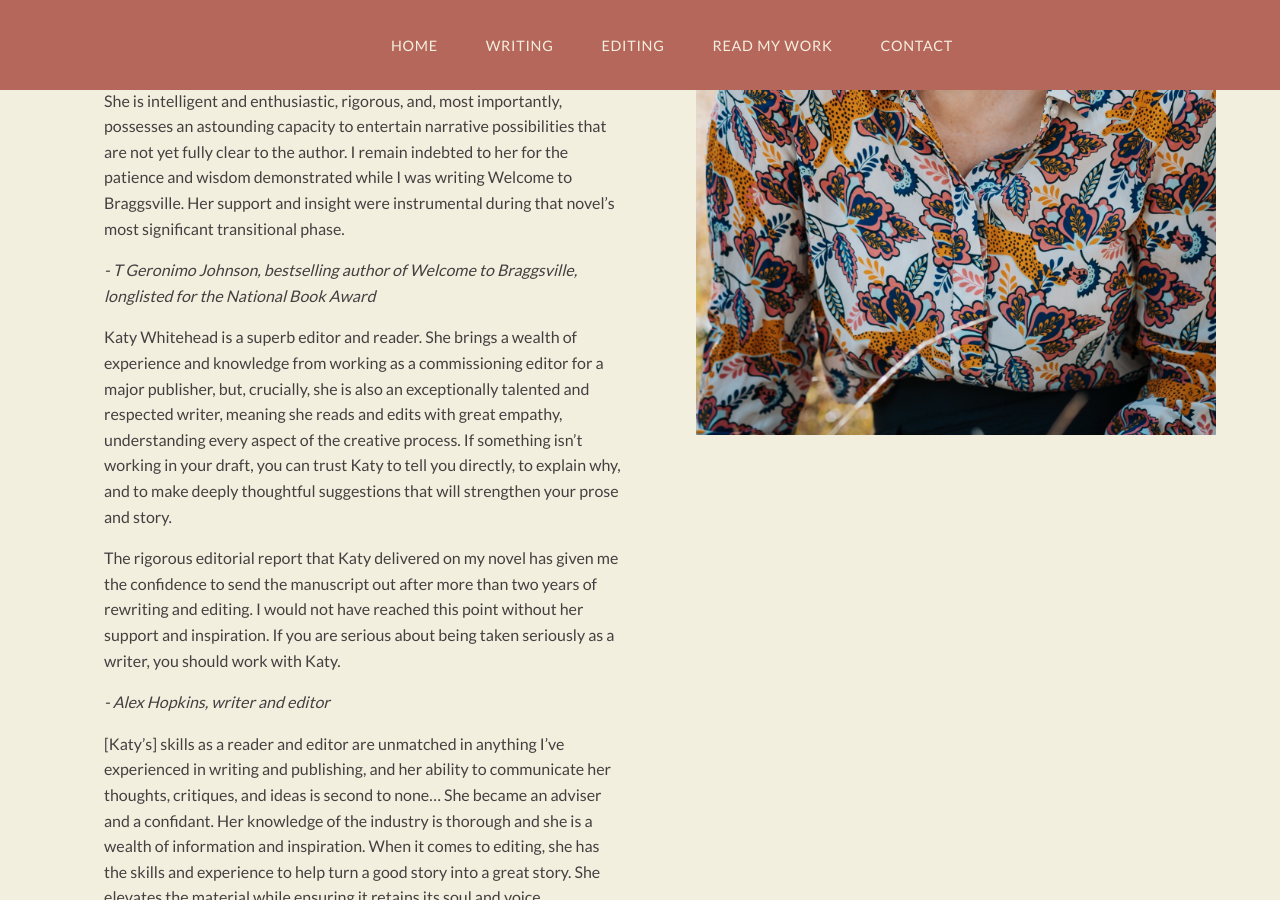
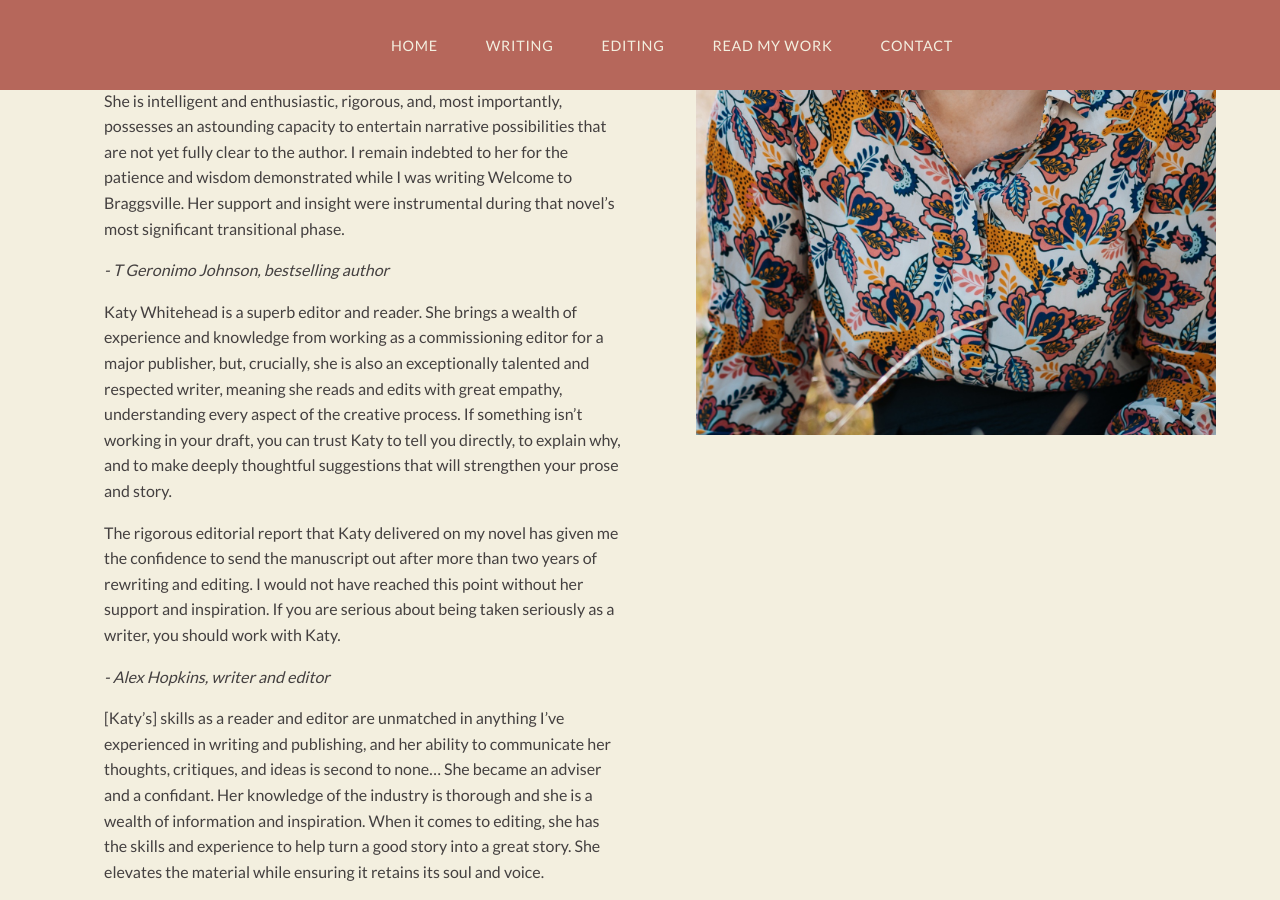
Before and after one commit to kwhiteheadsite/kwhiteheadsite.github.io, a Jekyll site: the page built from index.md, in a window 1280 px wide and 900 px high, scrolled down 3191 px. Built offline with Jekyll 4.4.1, drawn with Linux system fonts in a browser that asks for light colours.

Commit message:
update text

```diff
--- a/index.md
+++ b/index.md
@@ -67,7 +67,7 @@ sections:
             <p>I read widely across genres, and pride myself on meeting the writer wherever they are at.</p>
             <blockquote>
                 <p>Smart, insightful, and supportive, Katy Whitehead is a delight to work with. She is intelligent and enthusiastic, rigorous, and, most importantly, possesses an astounding capacity to entertain narrative possibilities that are not yet fully clear to the author.  I remain indebted to her for the patience and wisdom demonstrated while I was writing Welcome to Braggsville.  Her support and insight were instrumental during that novel’s most significant transitional phase.</p>
-                <cite>- T Geronimo Johnson, bestselling author of Welcome to Braggsville, longlisted for the National Book Award</cite>
+                <cite>- T Geronimo Johnson, bestselling author</cite>
             </blockquote>
             <blockquote>
                 <p>Katy Whitehead is a superb editor and reader. She brings a wealth of experience and knowledge from working as a commissioning editor for a major publisher, but, crucially, she is also an exceptionally talented and respected writer, meaning she reads and edits with great empathy, understanding every aspect of the creative process. If something isn’t working in your draft, you can trust Katy to tell you directly, to explain why, and to make deeply thoughtful suggestions that will strengthen your prose and story.</p>
```
